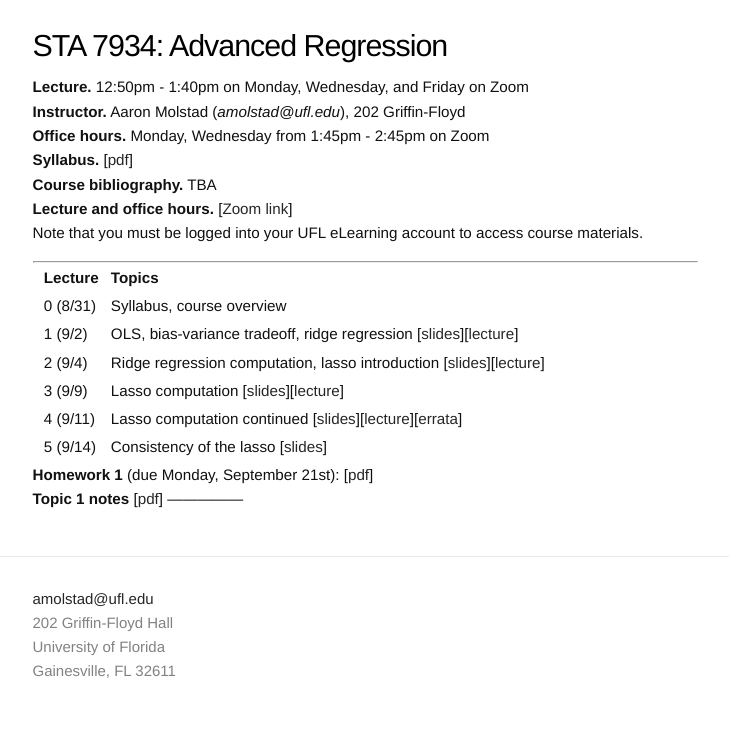
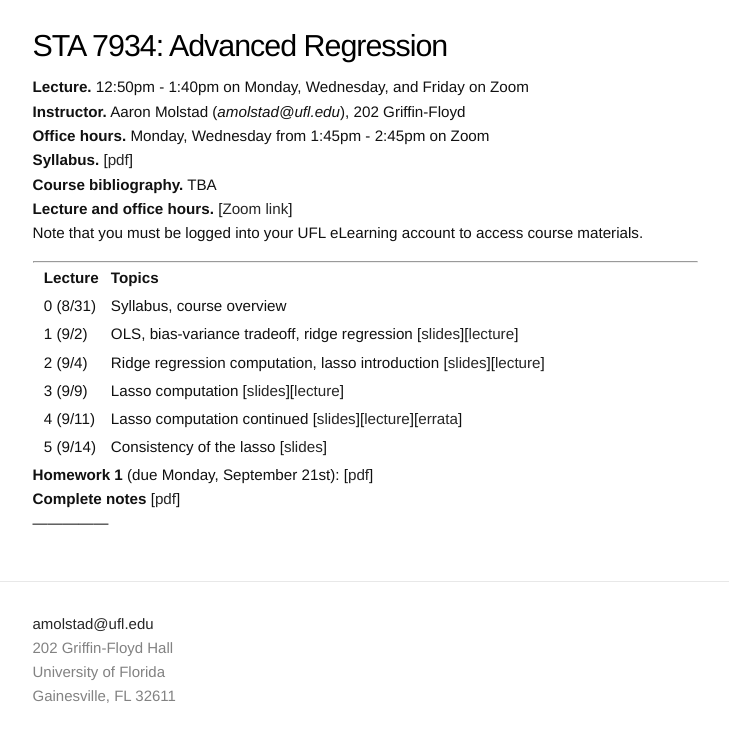
Before and after one commit to ajmolstad/ajmolstad.github.io, a Jekyll site: the page built from F20_STA7934.md, in a window 1280 px wide. Shown: the top 742 px of the page, without its empty margins (275-1004 px from the left). Built offline with Jekyll 4.4.1, drawn with Linux system fonts in a browser that asks for light colours.

Commit message:
Update F20_STA7934.md

```diff
--- a/F20_STA7934.md
+++ b/F20_STA7934.md
@@ -23,5 +23,5 @@
 || 5 (9/14)  || Consistency of the lasso [[slides](https://ufl.instructure.com/files/52473283/download?download_frd=1)]||
 
 **Homework 1** (due Monday, September 21st): [[pdf](https://ufl.instructure.com/files/52394600/download?download_frd=1)]
-**Topic 1 notes** [[pdf](https://ufl.instructure.com/files/52473259/download?download_frd=1)]
+**Complete notes** [[pdf](https://ufl.instructure.com/files/52473259/download?download_frd=1)]
 ---------------
```
